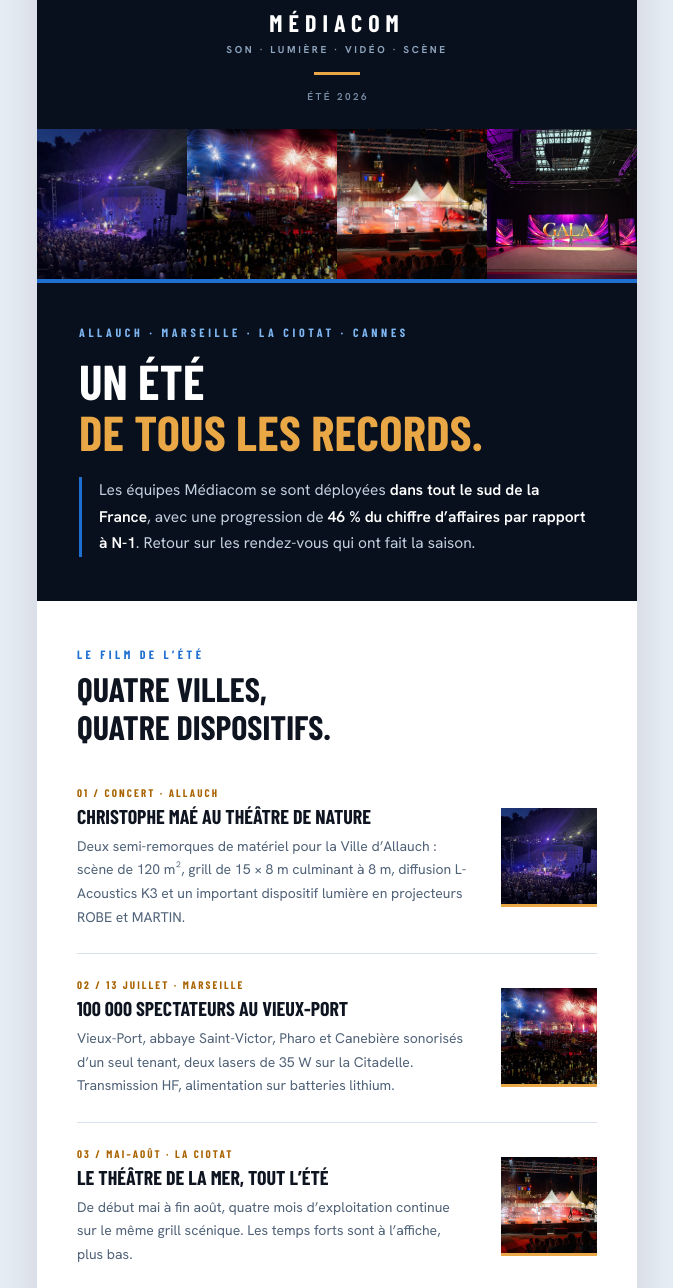
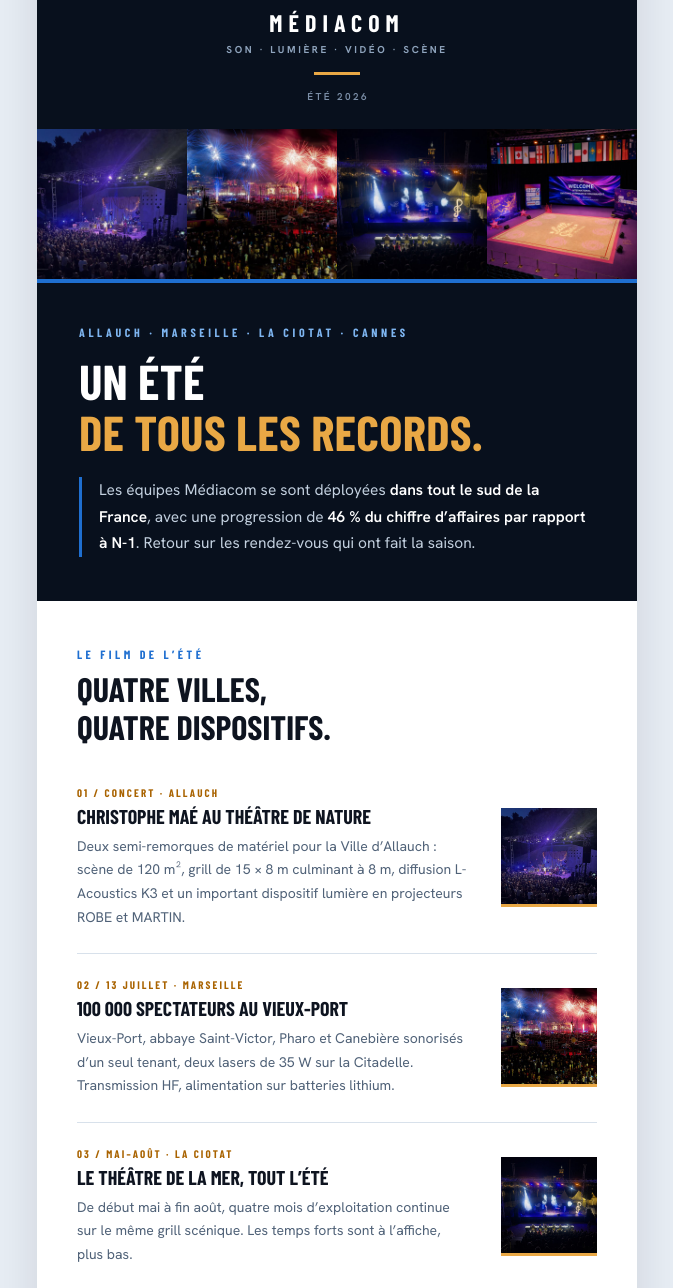
Before and after one commit to mazen-create11/lettre-ete-2026, a plain HTML site: page index.html in a window 1280 px wide. Shown: the part 107-1395 px from the top of the page, without its empty margins (303-976 px from the left). Drawn offline with nearby package versions, Linux system fonts and the light colour scheme.

Commit message:
Remplace les images Little Stars et La Ciotat

```diff
--- a/index.html
+++ b/index.html
@@ -87,8 +87,8 @@
       <tr>
         <td width="25%" style="line-height:0;font-size:0;"><img src="img/ete-allauch.jpg" width="150" height="150" alt="Concert de Christophe Ma&eacute; au Th&eacute;&acirc;tre de nature d&rsquo;Allauch" style="width:100%;max-width:150px;height:auto;"></td>
         <td width="25%" style="line-height:0;font-size:0;"><img src="img/ete-vieux-port.jpg" width="150" height="150" alt="Feu d&rsquo;artifice du 13 juillet au-dessus du Vieux-Port de Marseille" style="width:100%;max-width:150px;height:auto;"></td>
-        <td width="25%" style="line-height:0;font-size:0;"><img src="img/ete-la-ciotat-concert-premium.jpg" width="150" height="150" alt="Concert nocturne au Th&eacute;&acirc;tre de la Mer &agrave; La Ciotat" style="width:100%;max-width:150px;height:auto;"></td>
-        <td width="25%" style="line-height:0;font-size:0;"><img src="img/ete-cannes-premium.jpg" width="150" height="150" alt="&Eacute;cran LED du gala Little Stars au Palais des Victoires de Cannes" style="width:100%;max-width:150px;height:auto;"></td>
+        <td width="25%" style="line-height:0;font-size:0;"><img src="img/ete-la-ciotat-theatre-premium-v2.jpg" width="150" height="150" alt="Concert nocturne au Th&eacute;&acirc;tre de la Mer &agrave; La Ciotat" style="width:100%;max-width:150px;height:auto;"></td>
+        <td width="25%" style="line-height:0;font-size:0;"><img src="img/ete-cannes-little-stars-premium-v2.jpg" width="150" height="150" alt="&Eacute;cran LED du gala Little Stars au Palais des Victoires de Cannes" style="width:100%;max-width:150px;height:auto;"></td>
       </tr>
       </table>
     </td></tr>
@@ -155,7 +155,7 @@
           </p>
         </td>
         <td class="stack film-vign" width="112" valign="middle" align="right" style="width:112px;padding:24px 0 24px 16px;border-bottom:1px solid #D8E1EB;line-height:0;font-size:0;">
-          <img src="img/ete-la-ciotat-concert-premium.jpg" width="96" height="96" alt="" style="width:96px;height:96px;border-bottom:3px solid #E9A845;">
+          <img src="img/ete-la-ciotat-theatre-premium-v2.jpg" width="96" height="96" alt="" style="width:96px;height:96px;border-bottom:3px solid #E9A845;">
         </td>
       </tr>
       <tr>
@@ -167,7 +167,7 @@
           </p>
         </td>
         <td class="stack film-vign" width="112" valign="middle" align="right" style="width:112px;padding:24px 0 0 16px;line-height:0;font-size:0;">
-          <img src="img/ete-cannes-premium.jpg" width="96" height="96" alt="" style="width:96px;height:96px;border-bottom:3px solid #E9A845;">
+          <img src="img/ete-cannes-little-stars-premium-v2.jpg" width="96" height="96" alt="" style="width:96px;height:96px;border-bottom:3px solid #E9A845;">
         </td>
       </tr>
       </table>
```
Also changed, not shown: img/ete-cannes-little-stars-premium-v2.jpg (added), img/ete-la-ciotat-theatre-premium-v2.jpg (added).
